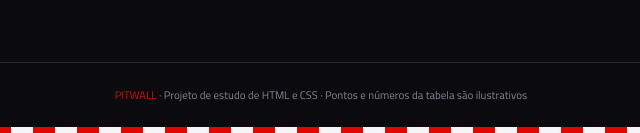
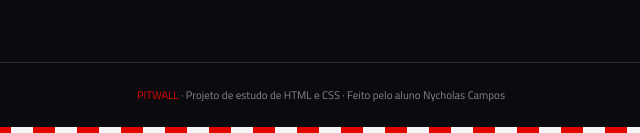
Before and after one commit to NycholasBenazzi/PitWall, a plain HTML site: page index.html in a window 1280 px wide. Shown: the part 1866-1999 px from the top of the page, 319-959 px from the left. Drawn offline with Linux system fonts and the light colour scheme.

Commit message:
Update index.html

```diff
--- a/index.html
+++ b/index.html
@@ -108,7 +108,7 @@
         </form>
       </section>
     </main>
-    <footer> <span>PITWALL</span> · Projeto de estudo de HTML e CSS · Pontos e números da tabela são ilustrativos</footer>
+    <footer> <span>PITWALL</span> · Projeto de estudo de HTML e CSS · Feito pelo aluno Nycholas Campos</footer>
   </div>
   <div class="bottom-stripe"></div>
 </body>
```
